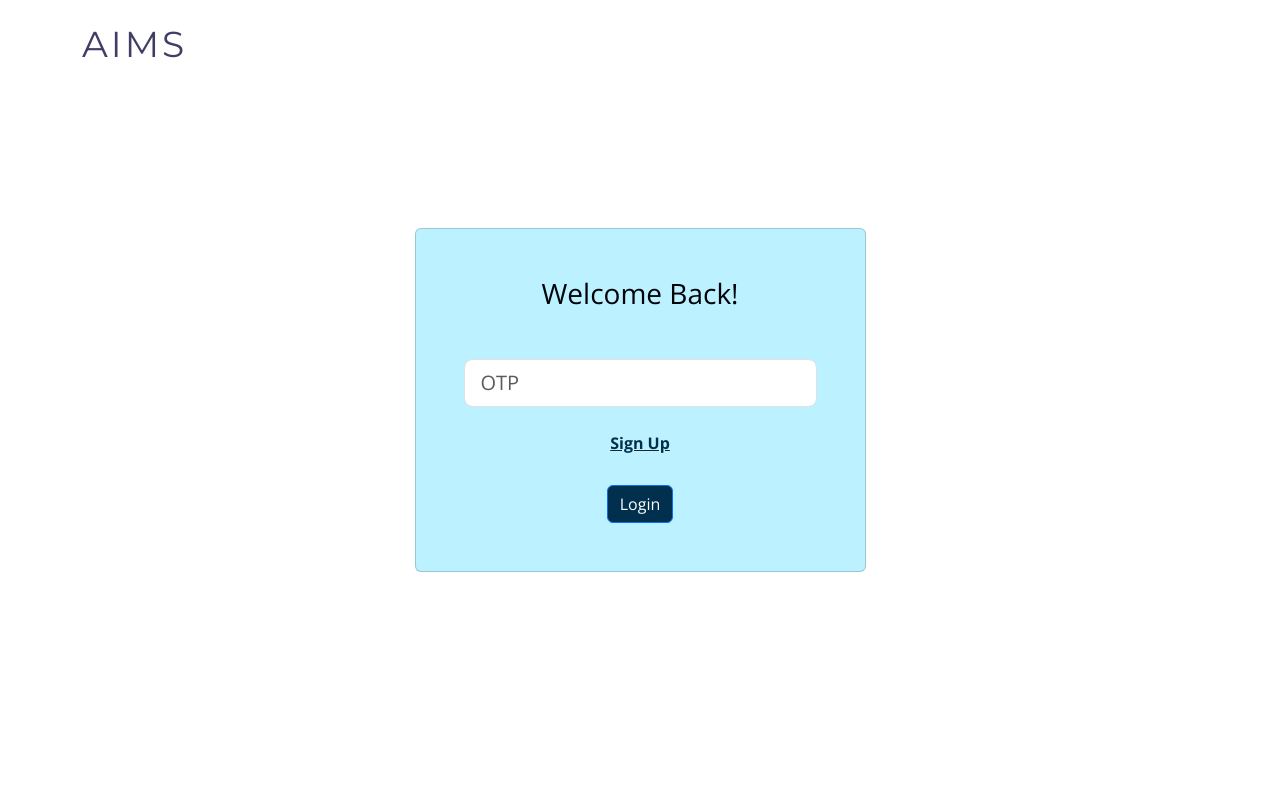
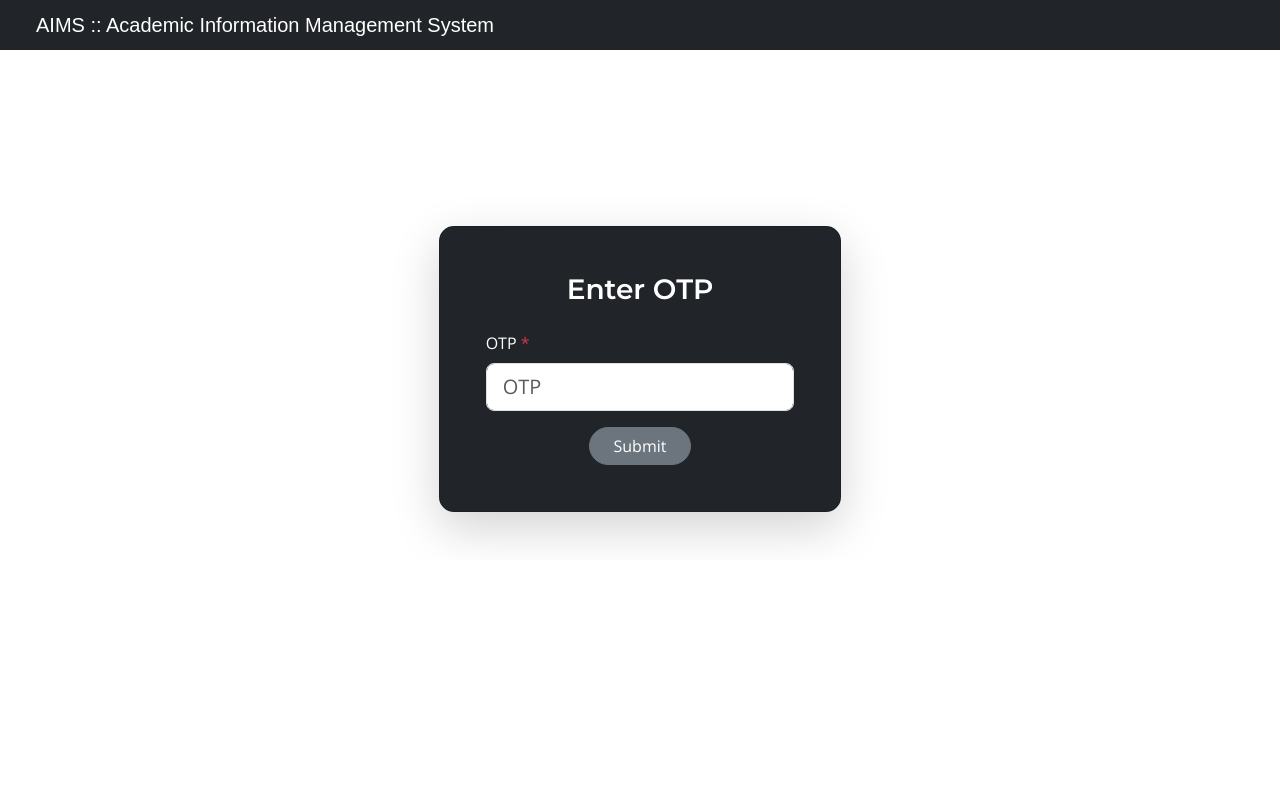
Before and after one commit to tarushi2309/aims-portal-test, a Flask app: page /login_otp/1 in a window 1280 px wide. Run offline with Flask 3, Linux system fonts and the light colour scheme; some libraries are stand-ins or nearby versions.

Commit message:
Updated login_otp.html

```diff
--- a/templates/login_otp.html
+++ b/templates/login_otp.html
@@ -10,7 +10,10 @@
 
     <!-- Favicons -->
     <link href="../static/assets/img/favicon.png" rel="icon" />
-    <link href="../static/assets/img/apple-touch-icon.png" rel="apple-touch-icon" />
+    <link
+      href="../static/assets/img/apple-touch-icon.png"
+      rel="apple-touch-icon"
+    />
 
     <!-- Google Fonts -->
     <link
@@ -32,7 +35,10 @@
       href="../static/assets/vendor/glightbox/css/glightbox.min.css"
       rel="stylesheet"
     />
-    <link href="../static/assets/vendor/swiper/swiper-bundle.min.css" rel="stylesheet" />
+    <link
+      href="../static/assets/vendor/swiper/swiper-bundle.min.css"
+      rel="stylesheet"
+    />
 
     <!-- Template Main CSS File -->
     <link href="../static/assets/css/style.css" rel="stylesheet" />
@@ -41,17 +47,18 @@
 
 <body>
   <!-- ======= Header ======= -->
-  <header
-    id="header"
-    class="fixed-top d-flex align-items-center header-transparent"
-  >
-    <div class="container d-flex align-items-center">
-      <h1 class="logo me-auto"><a href="/">AIMS</a></h1>
-    </div>
-  </header>
+  <div>
+    <nav class="navbar navbar-expand-lg bg-dark navbar-dark">
+      <div class="container-fluid">
+        <a class="navbar-brand AIMS">
+          AIMS :: Academic Information Management System
+        </a>
+      </div>
+    </nav>
+  </div>
   <!-- End Header -->
 
-  <section class="vh-100" style="background-color: #ffffff">
+  <!-- <section class="vh-100" style="background-color: #ffffff">
     <div class="container py-5 h-100">
       <div class="row d-flex justify-content-center align-items-center h-100">
         <div class="col-12 col-md-8 col-lg-6 col-xl-5">
@@ -90,9 +97,58 @@
                 Login
               </button>
             </form>
-              <!-- <a href="#" class="btn-get-started scrollto" type="submit"
-                  >Sign Up</a
-                > -->
+            </div>
+          </div>
+        </div>
+      </div>
+    </div>
+  </section> -->
+
+  <section style="margin: 10%;">
+    <div class="container py-5 h-100">
+      <div class="row d-flex justify-content-center align-items-center h-100">
+        <div class="col-12 col-md-7 col-lg-6 col-xl-5">
+          <div
+            class="card shadow-lg"
+            style="
+              background-color: #212529;
+              color: #ffffff;
+              padding: 30px;
+              border-radius: 15px;
+              width: 100%;
+            "
+          >
+            <div class="card-body">
+              <h3
+                class="mb-4 text-center"
+                style="font-family: 'Montserrat', sans-serif; font-weight: 600"
+              >
+                Enter OTP
+              </h3>
+              <form action="/process_otp/{{email_id}}" method="post">
+                <div class="msg">{{ msg }}</div>
+                <div class="form-outline mb-3">
+                  <label class="form-label" for="email"
+                    >OTP <span class="text-danger">*</span></label
+                  >
+                  <input
+                    type="text"
+                    id="typeEmailX-2"
+                    name="otp"
+                    class="form-control form-control-lg"
+                    placeholder="OTP"
+                    required
+                  />
+                </div>
+                <div class="d-flex justify-content-center">
+                  <button
+                    class="btn btn-secondary btn-md rounded-pill px-4"
+                    type="submit"
+                  >
+                    Submit
+                  </button>
+                </div>
+              </form>
             </div>
           </div>
         </div>
```
